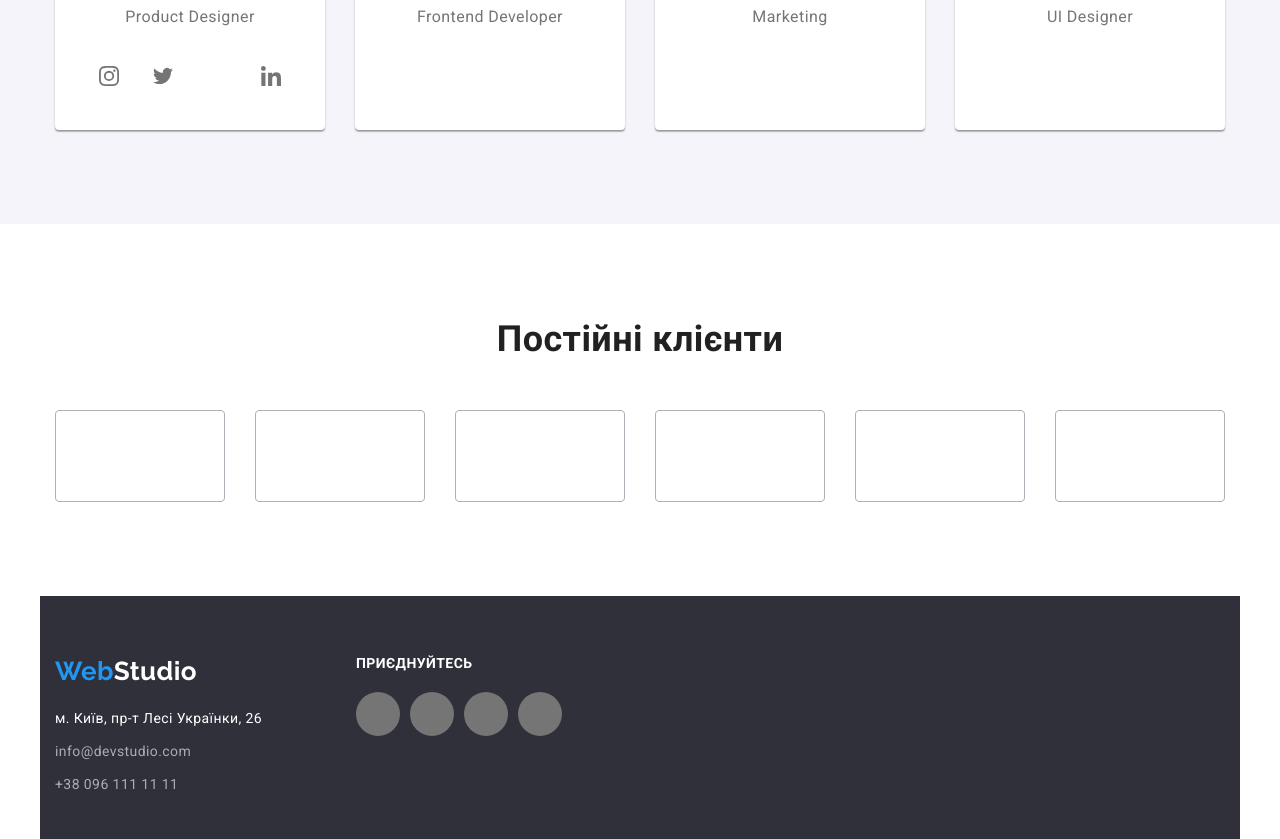
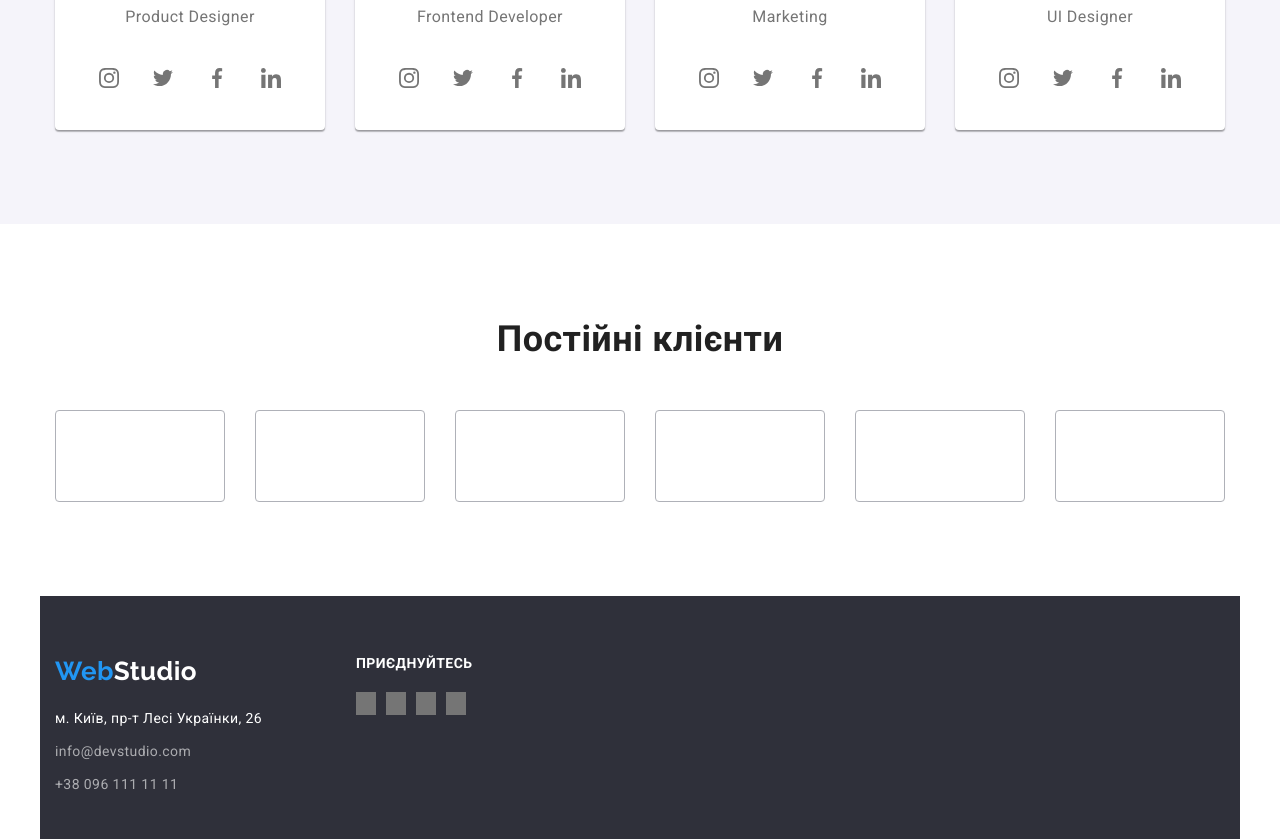
Before and after one commit to Olesia-Seleznova/goit-markup-hw-04, a plain HTML site: page index.html in a window 1280 px wide. Shown: the part 2099-2938 px from the top of the page. Drawn offline with nearby package versions, Linux system fonts and the light colour scheme.

Commit message:
fix team section icons

```diff
--- a/css/styles.css
+++ b/css/styles.css
@@ -417,65 +417,33 @@ body {
 
 .social-networks-icon {
     display: flex;
+}
+
+.social-networks-icon:not(:last-child) {
+    margin-right: 10px;
+ }
+
+.social-icon-box {
+    display: flex;
     width: 44px;
     height: 44px;
     border-radius: 50%;
     align-items: center;
     justify-content: center;
     border: none;
-    cursor: pointer;
+    color: var(--primary-text-color);
     background-color: var(--secondary-background-color);
 }
 
-.social-networks-icon:not(:last-child) {
-    margin-right: 10px;
- }
-
-.social-networks-icon:hover {
+.social-icon-box:hover {
     background-color: var(--accent-color);
-    fill: currentColor;
+    color: var(--secondary-background-color);
 }
 
-.label {
-    padding: 0;
-    background-repeat: no-repeat;
-    background-position: center;
-}
-
-.icon-instagram {
-    background-image: url(../images/images-icons/instagram.svg);
-    fill: var(--primary-text-color);
- }
-
-.icon-instagram:hover {
-    fill: var(--secondary-background-color);
-}
-
-.icon-twitter {
-    background-image: url(../images/images-icons/twitter.svg);
-    fill:  var(--primary-text-color);
-}
-
-.icon-twitter:hover {
-    fill: var(--secondary-background-color);
-}
-
-.icon-facebook {
-    background-image: url(../images/images-icons/facebook.svg);
-    fill: var(--primary-text-color);
-}
-
-.icon-facebook {
-    fill: var(--secondary-background-color);
-}
-
-.icon-linkedin {
-    background-image: url(../images/images-icons/linkedin.svg);
-    fill: var(--primary-text-color);
-}
-
-.icon-linkedin:hover {
-    fill: var(--secondary-background-color);
+.soc-icon {
+    align-items: center;
+    justify-content: center;
+    fill: currentColor;
 }
 
 /* Customers */
--- a/index.html
+++ b/index.html
@@ -122,154 +122,138 @@
 
                 <ul class="social-networks list">
                   <li class="social-networks-icon">
-                    <a href="" aria-label="instagram"><svg class="icon-instagram label" width="20" height="20">
+                    <a class="social-icon-box" href="" aria-label="instagram"> <svg class="soc-icon" width="20" height="20">
                       <use href="./images/images-icons/sprite.svg#icon-instagram">Instagram</use>
                     </svg>
                     </a>
                   </li>
 
                   <li class="social-networks-icon">
-                    <a href="" aria-label="twitter"><svg class="icon-twitter label" width="20" height="20">
+                    <a class="social-icon-box" href="" aria-label="twitter"><svg class="soc-icon" width="20" height="20">
                       <use href="./images/images-icons/sprite.svg#icon-twitter">Twitter</use>
                     </svg>
                     </a>
                   </li>
 
                    <li class="social-networks-icon">
-                    <a href="" aria-label="facebook"><svg class="icon-facebook label" width="20" height="20">
+                    <a class="social-icon-box" href="" aria-label="facebook"><svg class="soc-icon" width="20" height="20">
                       <use href="./images/images-icons/sprite.svg#icon-facebook">Facebook</use>
                     </svg>
                     </a>
                   </li>
 
                   <li class="social-networks-icon">
-                    <a href="" aria-label="linkedin"><svg class="icon-linkedin label" width="20" height="20">
+                    <a  class="social-icon-box" href="" aria-label="linkedin"><svg class="soc-icon" width="20" height="20">
                       <use href="./images/images-icons/sprite.svg#icon-linkedin">Linkedin</use>
                     </svg>
                     </a>
                   </li>
                 </ul>
-
           </li>
 
           <li class="team-list">
             <img src="./images/team/teamcard2.jpg" alt="Ольга Репіна" width="270" height="260" class="photo" />
             <h3 class="title">Ольга Репіна</h3>
             <p class="team-text">Frontend Developer</p>
-            <div class="networks">
             <ul class="social-networks list">
               <li class="social-networks-icon">
-                  <a href="" aria-label="instagram"><svg class="icon-instagram label" width="20" height="20">
-                    <use href="./images/images-icons/sprite.instagram.svg#icon-instagram">Instagram</use>
+                <a class="social-icon-box" href="" aria-label="instagram"> <svg class="soc-icon" width="20" height="20">
+                  <use href="./images/images-icons/sprite.svg#icon-instagram">Instagram</use>
                 </svg>
                 </a>
               </li>
 
               <li class="social-networks-icon">
-                  <a href="" aria-label="twitter">
-                    <svg class="icon-twitter label" width="20" height="20">
-                      <use href="./images/images-icons/sprite.svg#twitter">Twitter</use>
+                <a class="social-icon-box" href="" aria-label="twitter"><svg class="soc-icon" width="20" height="20">
+                  <use href="./images/images-icons/sprite.svg#icon-twitter">Twitter</use>
                 </svg>
                 </a>
               </li>
 
                <li class="social-networks-icon">
-                  <a href="" aria-label="facebook">
-                    <svg class="icon-facebook label" width="20" height="20">
-                      <use href="./images/images-icons/sprite.svg#facebook">Facebook</use>
+                <a class="social-icon-box" href="" aria-label="facebook"><svg class="soc-icon" width="20" height="20">
+                  <use href="./images/images-icons/sprite.svg#icon-facebook">Facebook</use>
                 </svg>
                 </a>
               </li>
 
               <li class="social-networks-icon">
-                  <a href="" aria-label="linkedin">
-                    <svg class="icon-linkedin label" width="20" height="20">
-                      <use href="./images/images-icons/sprite.svg#linkedin">Linkedin</use>
+                <a  class="social-icon-box" href="" aria-label="linkedin"><svg class="soc-icon" width="20" height="20">
+                  <use href="./images/images-icons/sprite.svg#icon-linkedin">Linkedin</use>
                 </svg>
                 </a>
               </li>
             </ul>
-          </div>
           </li>
 
           <li class="team-list">
             <img src="./images/team/teamcard3.jpg" alt="Микола Тарасов" width="270" height="260" class="photo" />
             <h3 class="title">Микола Тарасов</h3>
             <p class="team-text">Marketing</p>
-            <div class="networks">
             <ul class="social-networks list">
               <li class="social-networks-icon">
-                  <a href="" aria-label="instagram"><svg class="icon-instagram label" width="20" height="20">
-                    <use href="./images/images-icons/sprite.instagram.svg#icon-instagram">Instagram</use>
+                <a class="social-icon-box" href="" aria-label="instagram"> <svg class="soc-icon" width="20" height="20">
+                  <use href="./images/images-icons/sprite.svg#icon-instagram">Instagram</use>
                 </svg>
                 </a>
               </li>
 
               <li class="social-networks-icon">
-                  <a href="" aria-label="twitter">
-                    <svg class="icon-twitter label" width="20" height="20">
-                      <use href="./images/images-icons/sprite.svg#twitter">Twitter</use>
+                <a class="social-icon-box" href="" aria-label="twitter"><svg class="soc-icon" width="20" height="20">
+                  <use href="./images/images-icons/sprite.svg#icon-twitter">Twitter</use>
                 </svg>
                 </a>
               </li>
 
                <li class="social-networks-icon">
-                  <a href="" aria-label="facebook">
-                    <svg class="icon-facebook label" width="20" height="20">
-                      <use href="./images/images-icons/sprite.svg#facebook">Facebook</use>
+                <a class="social-icon-box" href="" aria-label="facebook"><svg class="soc-icon" width="20" height="20">
+                  <use href="./images/images-icons/sprite.svg#icon-facebook">Facebook</use>
                 </svg>
                 </a>
               </li>
 
               <li class="social-networks-icon">
-                  <a href="" aria-label="linkedin">
-                    <svg class="icon-linkedin label" width="20" height="20">
-                      <use href="./images/images-icons/sprite.svg#linkedin">Linkedin</use>
+                <a  class="social-icon-box" href="" aria-label="linkedin"><svg class="soc-icon" width="20" height="20">
+                  <use href="./images/images-icons/sprite.svg#icon-linkedin">Linkedin</use>
                 </svg>
                 </a>
               </li>
             </ul>
-          </div>
           </li>
 
           <li class="team-list">
             <img src="./images/team/teamcard4.jpg" alt="Михайло Єрмаков" width="270" height="260" class="photo" />
             <h3 class="title">Михайло Єрмаков</h3>
             <p class="team-text">UI Designer</p>
-            <div class="networks">
             <ul class="social-networks list">
               <li class="social-networks-icon">
-                  <a href="" aria-label="instagram"><svg class="icon-instagram label" width="20" height="20">
-                    <use href="./images/images-icons/sprite.instagram.svg#icon-instagram">Instagram</use>
+                <a class="social-icon-box" href="" aria-label="instagram"> <svg class="soc-icon" width="20" height="20">
+                  <use href="./images/images-icons/sprite.svg#icon-instagram">Instagram</use>
                 </svg>
                 </a>
               </li>
 
               <li class="social-networks-icon">
-                  <a href="" aria-label="twitter">
-                    <svg class="icon-twitter label" width="20" height="20">
-                      <use href="./images/images-icons/sprite.svg#twitter">Twitter</use>
+                <a class="social-icon-box" href="" aria-label="twitter"><svg class="soc-icon" width="20" height="20">
+                  <use href="./images/images-icons/sprite.svg#icon-twitter">Twitter</use>
                 </svg>
                 </a>
               </li>
 
                <li class="social-networks-icon">
-                  <a href="" aria-label="facebook">
-                    <svg class="icon-facebook label" width="20" height="20">
-                      <use href="./images/images-icons/sprite.svg#facebook">Facebook</use>
+                <a class="social-icon-box" href="" aria-label="facebook"><svg class="soc-icon" width="20" height="20">
+                  <use href="./images/images-icons/sprite.svg#icon-facebook">Facebook</use>
                 </svg>
                 </a>
               </li>
 
               <li class="social-networks-icon">
-                  <a href="" aria-label="linkedin">
-                    <svg class="icon-linkedin label" width="20" height="20">
-                      <use href="./images/images-icons/sprite.svg#linkedin">Linkedin</use>
+                <a  class="social-icon-box" href="" aria-label="linkedin"><svg class="soc-icon" width="20" height="20">
+                  <use href="./images/images-icons/sprite.svg#icon-linkedin">Linkedin</use>
                 </svg>
                 </a>
               </li>
             </ul>
-          </div>
           </li>
         </ul>
       </div>
```
Lines whose indentation alone changed are shown as unchanged.
